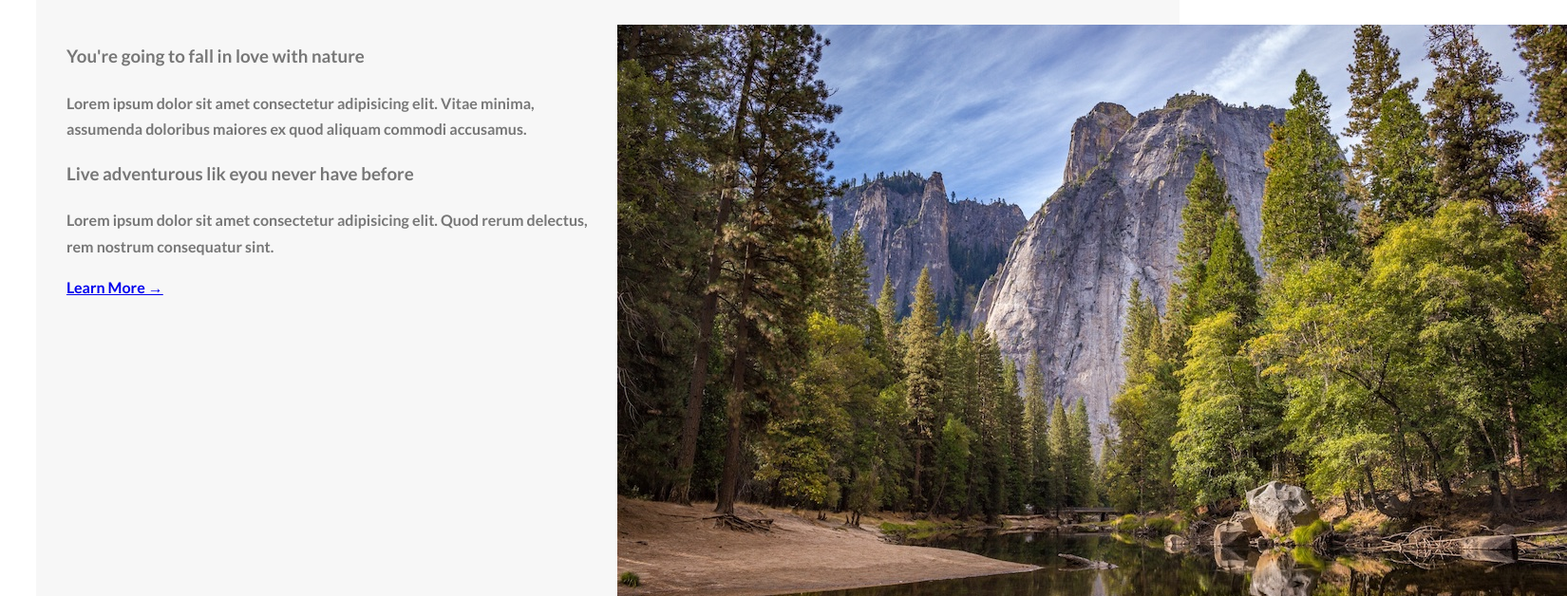
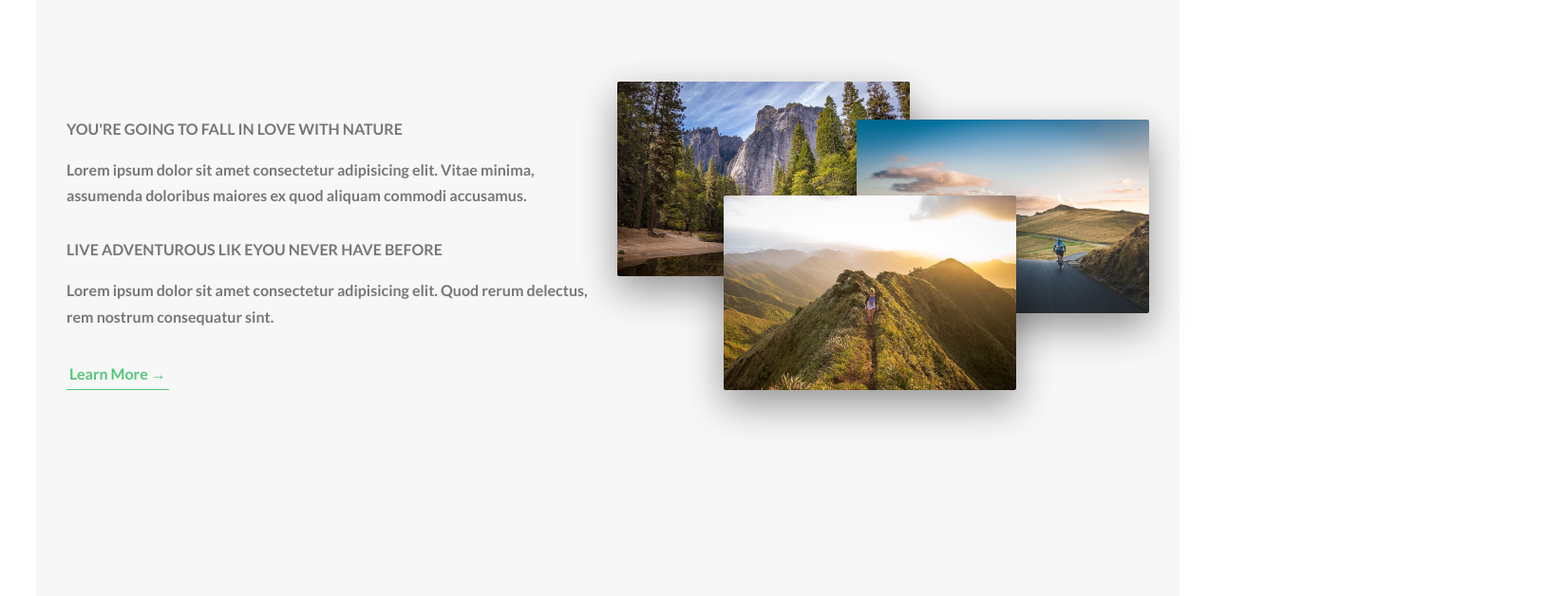
Before and after one commit to IsaiahWright902/Advanced-CSS-Continued-Education, a website: page index.html in a window 1280 px wide. Shown: the part 980-1608 px from the top of the page at 95% size, 1650 px wide, since content can reach past the window. Drawn offline with Linux system fonts and the light colour scheme.

Commit message:
about section complete

```diff
--- a/sass/abstracts/_variables.scss
+++ b/sass/abstracts/_variables.scss
@@ -8,6 +8,9 @@ $color-grey-dark: #777;
 $color-white: #fff;
 $color-black: #000;
 
+// FONT
+$default-font-size: 1.6rem;
+
 // GRID
 $grid-width: 114rem;
 $gutter-vertical: 8rem;
--- a/sass/base/_typography.scss
+++ b/sass/base/_typography.scss
@@ -26,3 +26,17 @@ body {
     text-shadow: 0.5rem 1rem 2rem rgba($color-black, 0.2);
   }
 }
+
+.heading-tertiary {
+  font-size: $default-font-size;
+  font-weight: 700;
+  text-transform: uppercase;
+}
+
+.paragraph {
+  font-size: $default-font-size;
+
+  &:not(:last-child) {
+    margin-bottom: 3rem;
+  }
+}
--- a/sass/base/_utilities.scss
+++ b/sass/base/_utilities.scss
@@ -1,6 +1,12 @@
 .u-center-text {
   text-align: center;
 }
-.u-margin-bottom-8 {
+.u-margin-bottom-small {
+  margin-bottom: 1.5rem;
+}
+.u-margin-bottom-medium {
+  margin-bottom: 4rem;
+}
+.u-margin-bottom-big {
   margin-bottom: 8rem;
 }
--- a/sass/components/_button.scss
+++ b/sass/components/_button.scss
@@ -8,7 +8,7 @@
     border-radius: 10rem;
     transition: all 0.2s;
     position: relative;
-    font-size: 1.6rem;
+    font-size: $default-font-size;
   }
 
   &:hover {
@@ -52,3 +52,27 @@
     animation-fill-mode: backwards;
   }
 }
+
+.btn-text {
+  &:link,
+  &:visited {
+    font-size: $default-font-size;
+    color: $color-primary;
+    display: inline-block;
+    text-decoration: none;
+    border-bottom: 1px solid $color-primary;
+    padding: 3px;
+    transition: all 0.2s;
+  }
+
+  &:hover {
+    background-color: $color-primary;
+    color: $color-white;
+    box-shadow: 0 1rem 2rem rgba($color-black, 0.15);
+    transform: translateY(-2px);
+  }
+  &:active {
+    box-shadow: 0 0.5rem 2rem rgba($color-black, 0.15);
+    transform: translateY(0);
+  }
+}
--- /dev/null
+++ b/sass/components/_composition.scss
@@ -0,0 +1,36 @@
+.composition {
+  position: relative;
+  &__photo {
+    width: 55%;
+    box-shadow: 0 1.5rem 4rem rgba($color-black, 0.4);
+    border-radius: 2px;
+    position: absolute;
+    z-index: 10;
+    transition: all 0.2s;
+    outline-offset: 2rem;
+
+    &--p1 {
+      left: 0;
+      top: -2rem;
+    }
+    &--p2 {
+      right: 0;
+      top: 2rem;
+    }
+    &--p3 {
+      left: 20%;
+      top: 10rem;
+    }
+
+    &:hover {
+      outline: 1.5rem solid $color-primary;
+      transform: scale(1.05) translateY(-0.5rem);
+      box-shadow: 0 2.5rem 4rem rgba($color-black, 0.5);
+      z-index: 20;
+    }
+  }
+
+  &:hover &__photo:not(:hover) {
+    transform: scale(0.95);
+  }
+}
--- a/sass/main.scss
+++ b/sass/main.scss
@@ -11,5 +11,6 @@
 @import "./layout/header";
 
 @import "./components/button";
+@import "./components/composition";
 
 @import "./pages/home";
```
Also changed, not shown: css/style.css.
